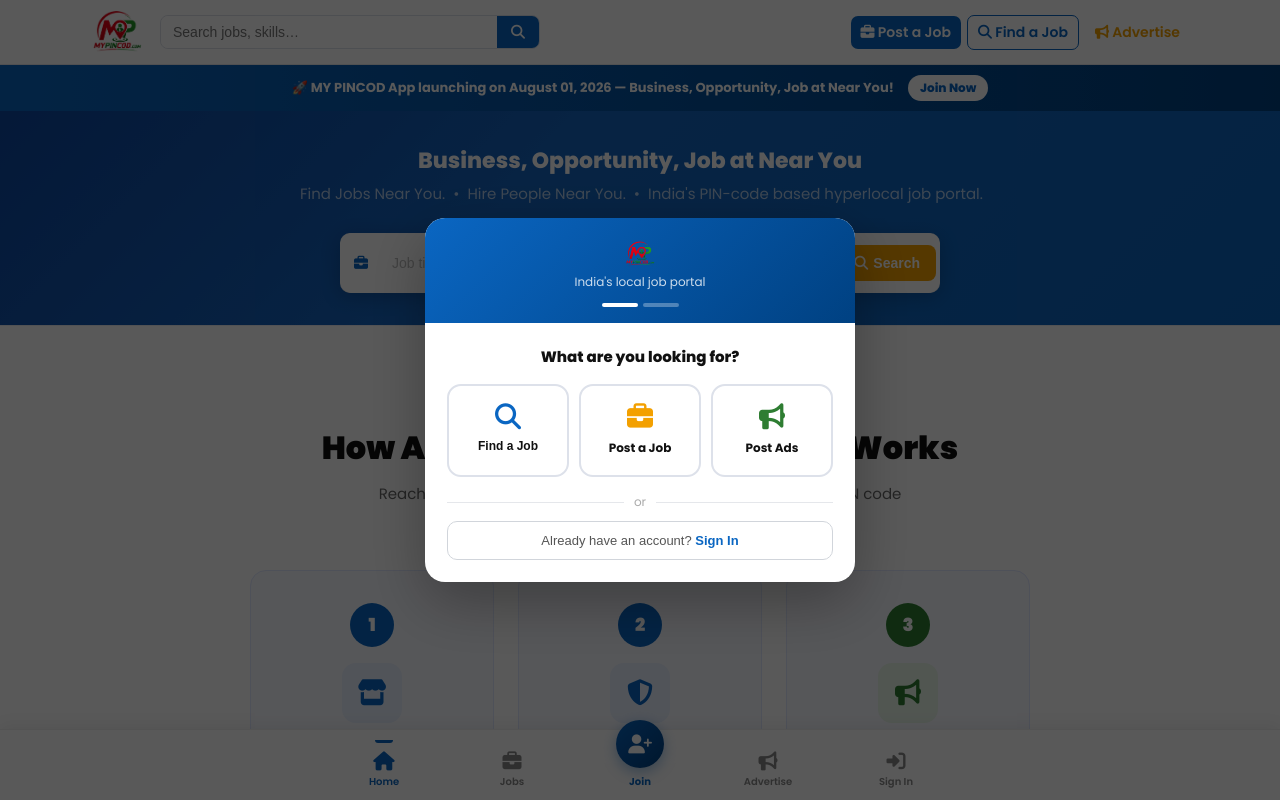
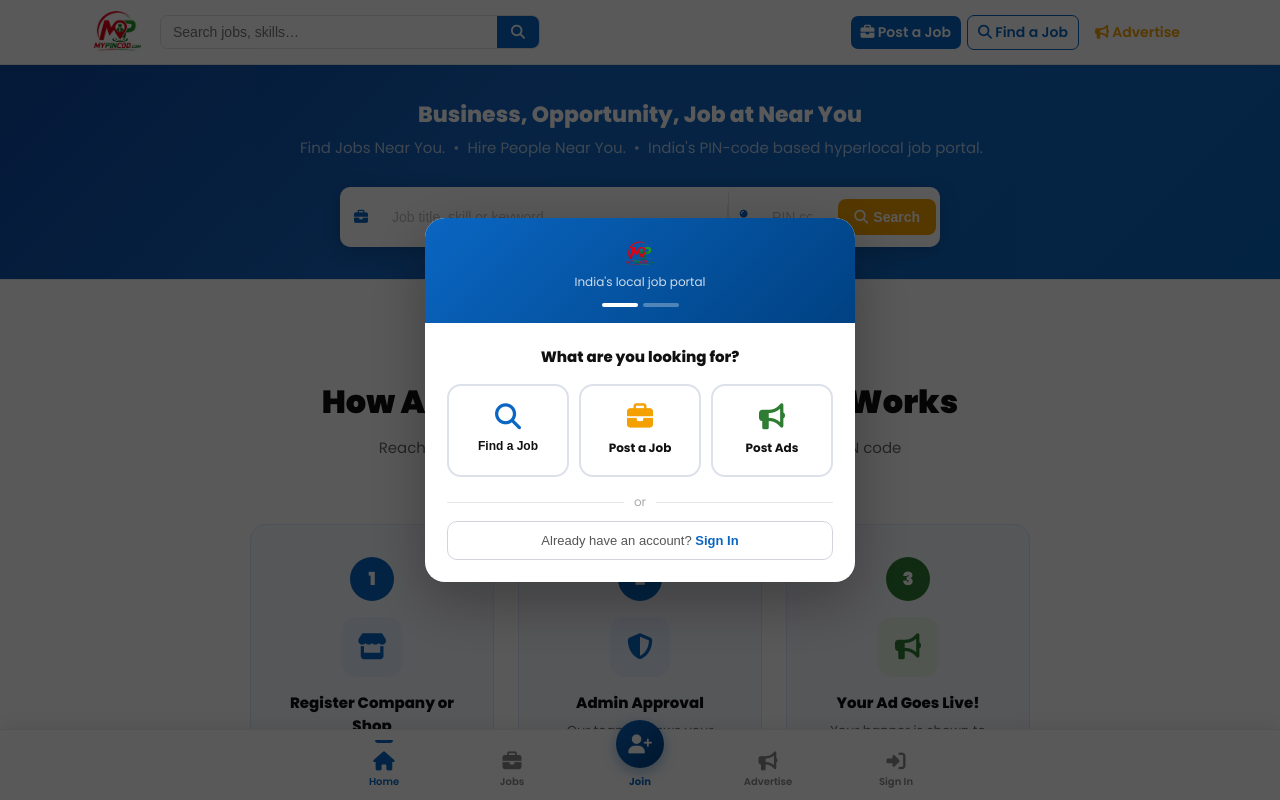
Before and after one commit to Sibi46/my-pincode, a Django app: page / in a window 1280 px wide. Run offline with Django 4.2, Linux system fonts and the light colour scheme; data that the repository does not hold is empty.

Commit message:
Remove app launch banner and August 01 announcement

```diff
--- a/templates/index.html
+++ b/templates/index.html
@@ -255,13 +255,6 @@ a{text-decoration:none;color:inherit}
     {% endif %}
   </div>
 </nav>
-
-<!-- App Launch Banner -->
-<div style="background:linear-gradient(90deg,#0a66c2,#004182);color:#fff;text-align:center;padding:10px 16px;font-size:13px;font-weight:700;position:relative">
-  🚀 <strong>MY PINCOD App</strong> launching on <strong>August 01, 2026</strong> — Business, Opportunity, Job at Near You!
-  &nbsp;
-  <a href="/register/" style="background:#fff;color:#0a66c2;padding:4px 12px;border-radius:20px;font-size:12px;font-weight:800;text-decoration:none;display:inline-block;margin-left:6px">Join Now</a>
-</div>
 
 <!-- HERO -->
 <section class="hero">
```
Also changed, not shown: templates/employer_dashboard.html (+0 -7 lines).
